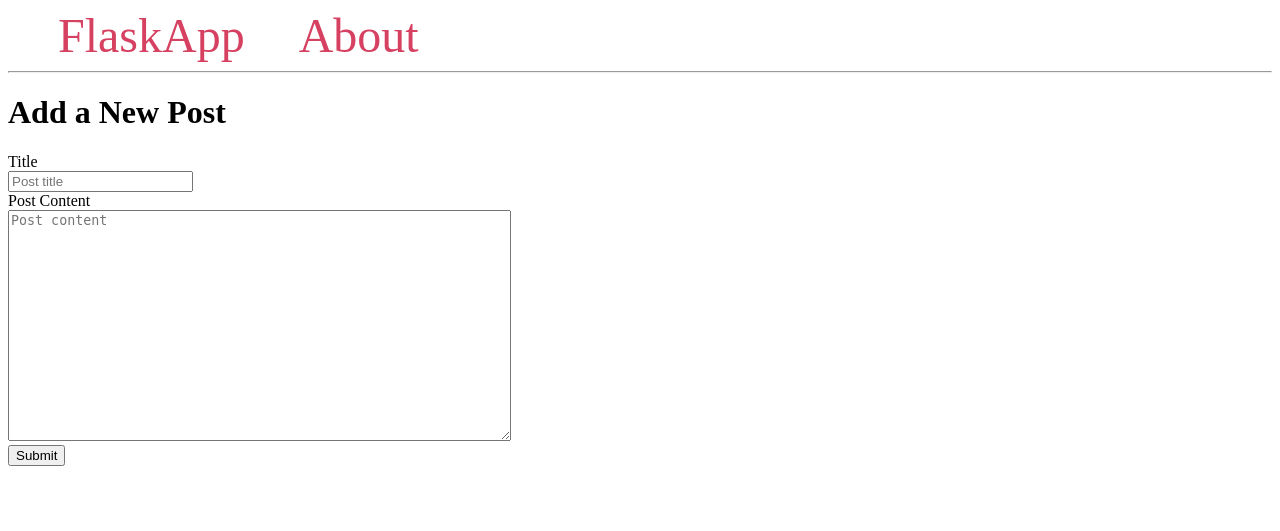
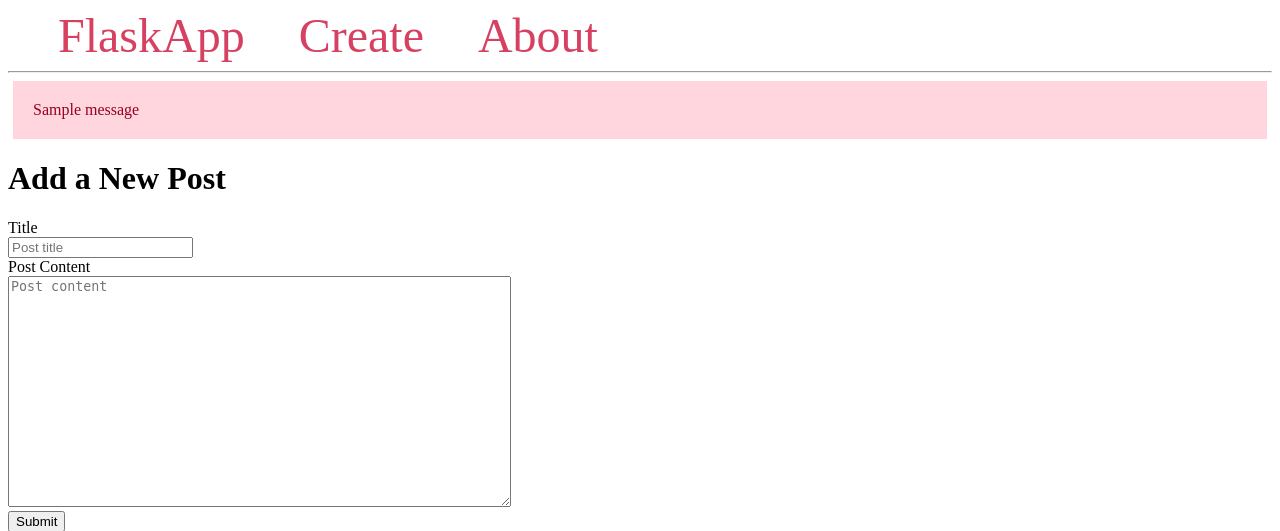
Before and after one commit to GSpinks/Flask, a Flask app: page /create/ in a window 1280 px wide. Shown: the top 531 px of the page. Run offline with Flask 3, Linux system fonts and the light colour scheme; one stand-in notice (Sample message) is shown.

Commit message:
Created create link and function to display flask messages

```diff
--- a/flask_blog_class/templates/base.html
+++ b/flask_blog_class/templates/base.html
@@ -28,10 +28,15 @@
 <body>
     <nav>
         <a href="{{ url_for('index') }}">FlaskApp</a>
+        <a href="{{ url_for('create') }}">Create</a>
         <a href="#">About</a>
     </nav>
     <hr>
     <div class="content">
+         {% for message in get_flashed_messages() %}
+            <div class="alert">{{ message }}</div>
+
+        {% endfor %}
         {% block content %} {% endblock %}
     </div>
 </body>
```
